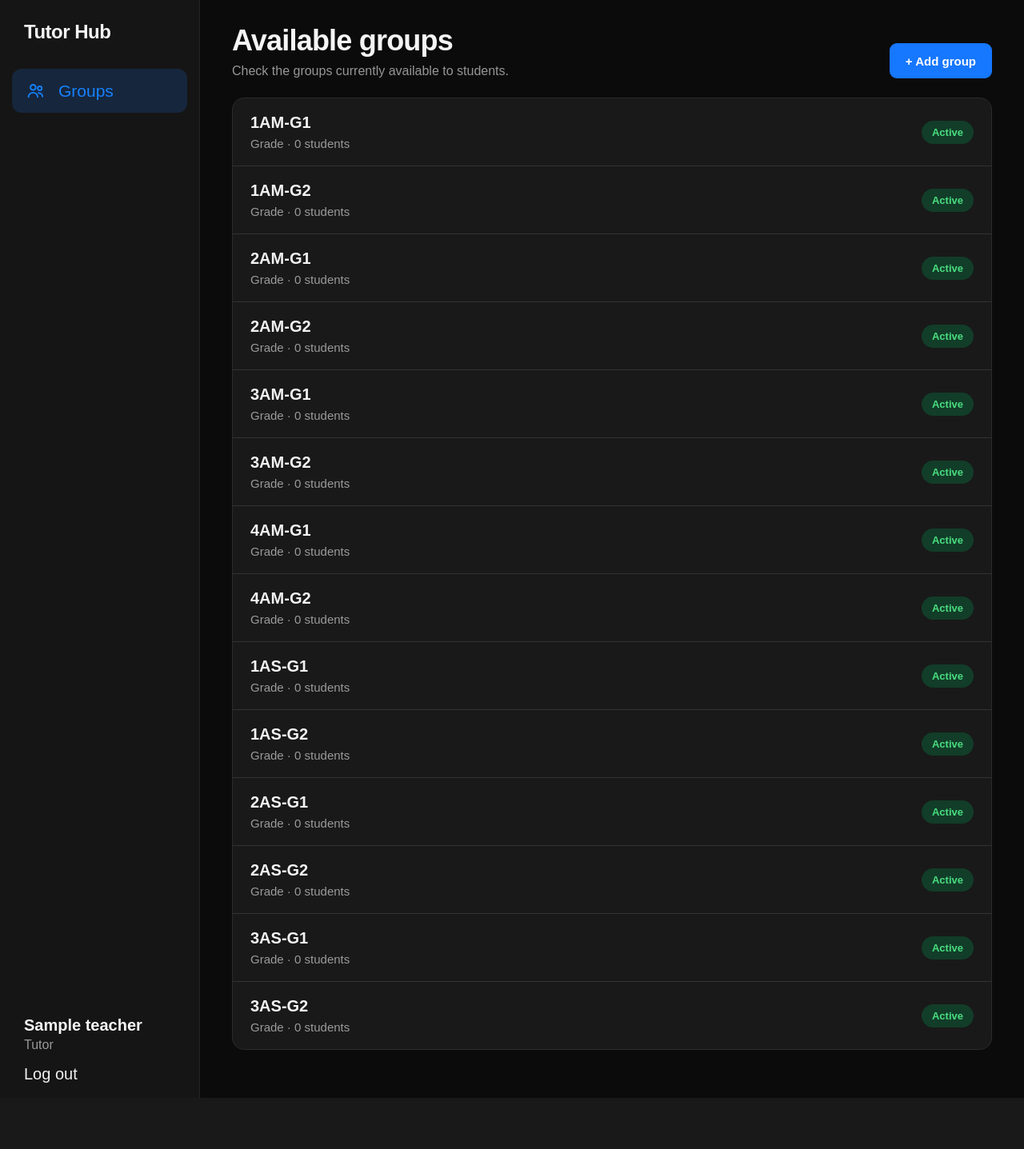
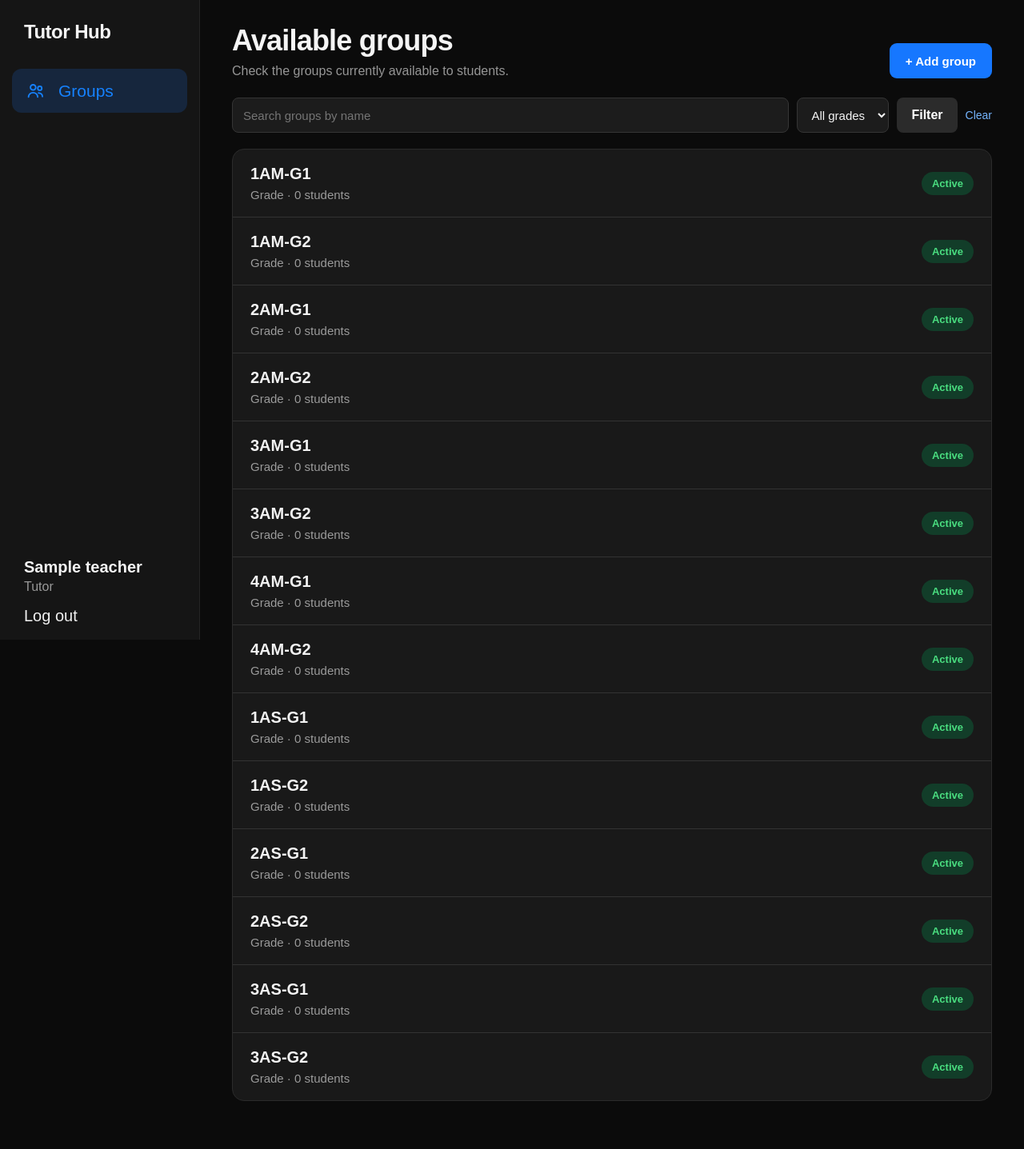
Before and after one commit to TutorMangementHub/Tutoring-management-system, a Node server app: template backend/src/views/groups/index.ejs in a window 1280 px wide. Shown: the whole page at 80% size. Before the commit the page ends 1373 px from the top, so only its background shows below. Run offline with Node 20, Linux system fonts and the light colour scheme; data comes from the database, SQL or seed files in the repository; tables that the repository leaves empty hold one stand-in row (values such as "Sample post"); the template is opened without the code that fills it: values that come from a table or form of the project are taken from there, most other values are stand-ins (such as "Sample title", 1, 10 or a date in 2020); some libraries are stand-ins or nearby versions.

Commit message:
Improve teacher groups dashboard

```diff
--- a/backend/public/css/groups.css
+++ b/backend/public/css/groups.css
@@ -2,7 +2,7 @@
 * { box-sizing: border-box; }
 body { margin: 0; background: #0b0b0b; }
 .workspace-shell { display: flex; min-height: 100vh; }
-.sidebar { display: flex; flex: 0 0 250px; flex-direction: column; min-height: 100vh; padding: 26px 15px 18px; border-right: 1px solid #252525; background: #151515; }
+.sidebar { position: fixed; inset: 0 auto 0 0; z-index: 2; display: flex; width: 250px; height: 100vh; flex-direction: column; overflow-y: auto; padding: 26px 15px 18px; border-right: 1px solid #252525; background: #151515; }
 .sidebar-brand { margin: 0 15px 32px; color: #f5f5f5; font-size: 24px; font-weight: 700; letter-spacing: -.5px; text-decoration: none; }
 .sidebar-nav { display: grid; gap: 8px; }
 .sidebar-link { display: flex; align-items: center; gap: 16px; min-height: 55px; padding: 0 17px; border-radius: 12px; color: #e5e5e5; font-size: 21px; text-decoration: none; }
@@ -14,7 +14,7 @@ body { margin: 0; background: #0b0b0b; }
 .sidebar-logout { margin: 0; }
 .sidebar-logout button { padding: 0; border: 0; background: transparent; color: #f0f0f0; cursor: pointer; font: inherit; font-size: 20px; }
 .sidebar-logout button:hover { color: #1682ff; }
-.workspace-main { flex: 1; min-width: 0; }
+.workspace-main { flex: 1; min-width: 0; margin-left: 250px; }
 .workspace-content { max-width: 1180px; margin: 0 auto; padding: 30px 40px 60px; }
 .page-heading { margin-bottom: 24px; }
 .page-heading h1 { margin: 0; color: #f5f5f5; font-size: 36px; letter-spacing: -.8px; }
@@ -25,6 +25,16 @@ body { margin: 0; background: #0b0b0b; }
 .primary-button { display: inline-flex; min-height: 44px; align-items: center; justify-content: center; padding: 0 20px; border: 0; border-radius: 9px; background: #1677ff; color: #fff; cursor: pointer; font: inherit; font-size: 15px; font-weight: 700; text-decoration: none; }
 .primary-button:hover { background: #398fff; }
 .add-group-button { white-space: nowrap; }
+.group-filters { display: flex; gap: 10px; margin-bottom: 20px; }
+.group-filters input, .group-filters select { min-height: 44px; padding: 0 13px; border: 1px solid #353535; border-radius: 8px; outline: none; background: #1c1c1c; color: #f5f5f5; font: inherit; font-size: 15px; }
+.group-filters input { flex: 1; min-width: 180px; }
+.group-filters input:focus, .group-filters select:focus { border-color: #1677ff; box-shadow: 0 0 0 3px #1677ff2b; }
+.filter-button { min-height: 44px; padding: 0 18px; border: 0; border-radius: 8px; background: #2b2b2b; color: #fff; cursor: pointer; font: inherit; font-weight: 700; }
+.filter-button:hover { background: #3a3a3a; }
+.clear-filter { align-self: center; color: #75b5ff; font-size: 14px; text-decoration: none; }
+.pagination { display: flex; align-items: center; justify-content: center; gap: 22px; margin-top: 20px; color: #aaa; font-size: 14px; }
+.pagination a { color: #75b5ff; text-decoration: none; }
+.pagination-disabled { color: #555; }
 .group-list, .create-card, .empty-card { overflow: hidden; border: 1px solid #2b2b2b; border-radius: 15px; background: #191919; }
 .group-row { display: flex; align-items: center; justify-content: space-between; gap: 20px; padding: 19px 22px; border-bottom: 1px solid #333; }
 .group-row:last-child { border-bottom: 0; }
@@ -50,5 +60,5 @@ body { margin: 0; background: #0b0b0b; }
 .page-alert, .page-success { margin: 0 0 18px; padding: 12px 14px; border: 1px solid; border-radius: 8px; font-size: 14px; }
 .page-alert { border-color: #703333; background: #321b1b; color: #ff9a9a; }
 .page-success { border-color: #28603d; background: #153322; color: #72e59a; }
-@media (max-width: 700px) { .sidebar { flex-basis: 210px; } .workspace-content { padding: 25px 20px 45px; } .page-heading-row { align-items: start; flex-direction: column; } }
-@media (max-width: 480px) { .workspace-shell { display: block; } .sidebar { min-height: auto; padding: 20px 15px; } .sidebar-footer { margin-top: 35px; } .sidebar-link { font-size: 18px; } .workspace-content { padding: 25px 14px; } .group-row { align-items: start; flex-direction: column; } }
+@media (max-width: 700px) { .sidebar { width: 210px; } .workspace-main { margin-left: 210px; } .workspace-content { padding: 25px 20px 45px; } .page-heading-row { align-items: start; flex-direction: column; } .group-filters { align-items: stretch; flex-direction: column; } }
+@media (max-width: 480px) { .sidebar { width: 100%; height: auto; min-height: 0; position: relative; padding: 20px 15px; } .sidebar-footer { margin-top: 35px; } .workspace-shell { display: block; } .workspace-main { margin-left: 0; } .sidebar-link { font-size: 18px; } .workspace-content { padding: 25px 14px; } .group-row { align-items: start; flex-direction: column; } }
--- a/backend/src/controllers/web/auth.controller.js
+++ b/backend/src/controllers/web/auth.controller.js
@@ -54,7 +54,7 @@ async function login(request, response) {
         }
 
         setWebCookie(response, user);
-        response.render('auth/success', { title: 'Login successful', action: 'logged in' });
+        response.redirect('/groups');
     } catch (error) {
         renderAuthError(response, 'auth/login', request.body, error);
     }
--- a/backend/src/middleware/redirect-authenticated-web.js
+++ b/backend/src/middleware/redirect-authenticated-web.js
@@ -13,7 +13,7 @@ function redirectAuthenticatedWeb(request, response, next) {
 
     try {
         verifyAccessToken(token);
-        response.redirect('/teacher/dashboard');
+        response.redirect('/groups');
     } catch {
         // Expired/invalid cookies should not block the public auth pages.
         response.clearCookie(cookieName, { path: '/' });
--- a/backend/src/views/groups/index.ejs
+++ b/backend/src/views/groups/index.ejs
@@ -19,6 +19,18 @@
                     <a class="primary-button add-group-button" href="/groups/new">+ Add group</a>
                 </header>
 
+                <form class="group-filters" method="get" action="/groups">
+                    <input type="search" name="search" value="<%= search %>" placeholder="Search groups by name" aria-label="Search groups by name">
+                    <select name="gradeId" aria-label="Filter by grade">
+                        <option value="">All grades</option>
+                        <% grades.forEach((grade) => { %>
+                            <option value="<%= grade._id %>" <%= String(gradeId) === String(grade._id) ? 'selected' : '' %>><%= grade.level %></option>
+                        <% }) %>
+                    </select>
+                    <button class="filter-button" type="submit">Filter</button>
+                    <% if (search || gradeId) { %><a class="clear-filter" href="/groups">Clear</a><% } %>
+                </form>
+
                 <% if (groups.length === 0) { %>
                     <section class="empty-card">
                         <h2>No groups yet</h2>
@@ -37,6 +49,14 @@
                             </article>
                         <% }) %>
                     </section>
+                    <% const pageCount = Math.max(1, Math.ceil(total / pageSize)); %>
+                    <% if (pageCount > 1) { %>
+                        <nav class="pagination" aria-label="Groups pagination">
+                            <% if (page > 1) { %><a href="/groups?page=<%= page - 1 %>&search=<%= encodeURIComponent(search) %>&gradeId=<%= encodeURIComponent(gradeId) %>">← Previous</a><% } else { %><span class="pagination-disabled">← Previous</span><% } %>
+                            <span>Page <%= page %> of <%= pageCount %></span>
+                            <% if (page < pageCount) { %><a href="/groups?page=<%= page + 1 %>&search=<%= encodeURIComponent(search) %>&gradeId=<%= encodeURIComponent(gradeId) %>">Next →</a><% } else { %><span class="pagination-disabled">Next →</span><% } %>
+                        </nav>
+                    <% } %>
                 <% } %>
             </div>
         </main>
```
Also changed, not shown: backend/src/controllers/web/group.controller.js (+18 -3 lines), backend/src/repositories/group.repository.js (+14 -1 lines).
